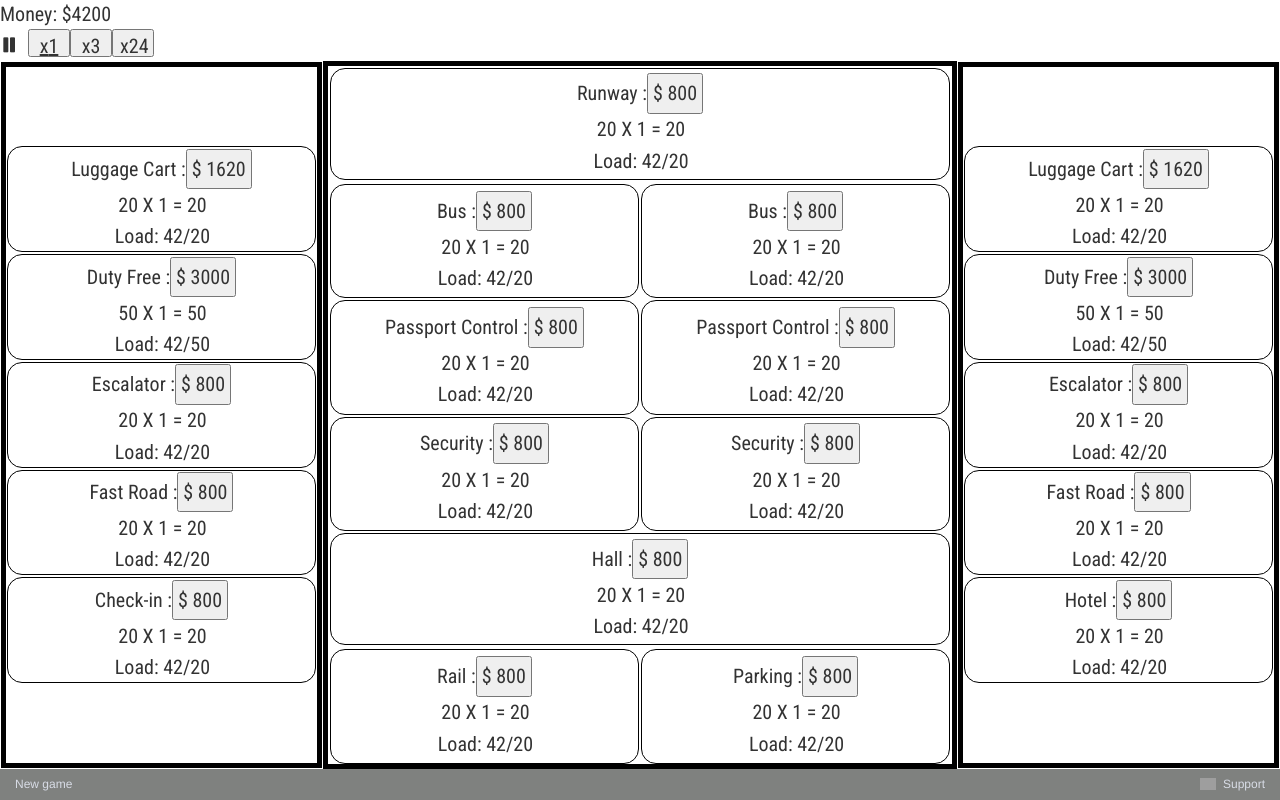
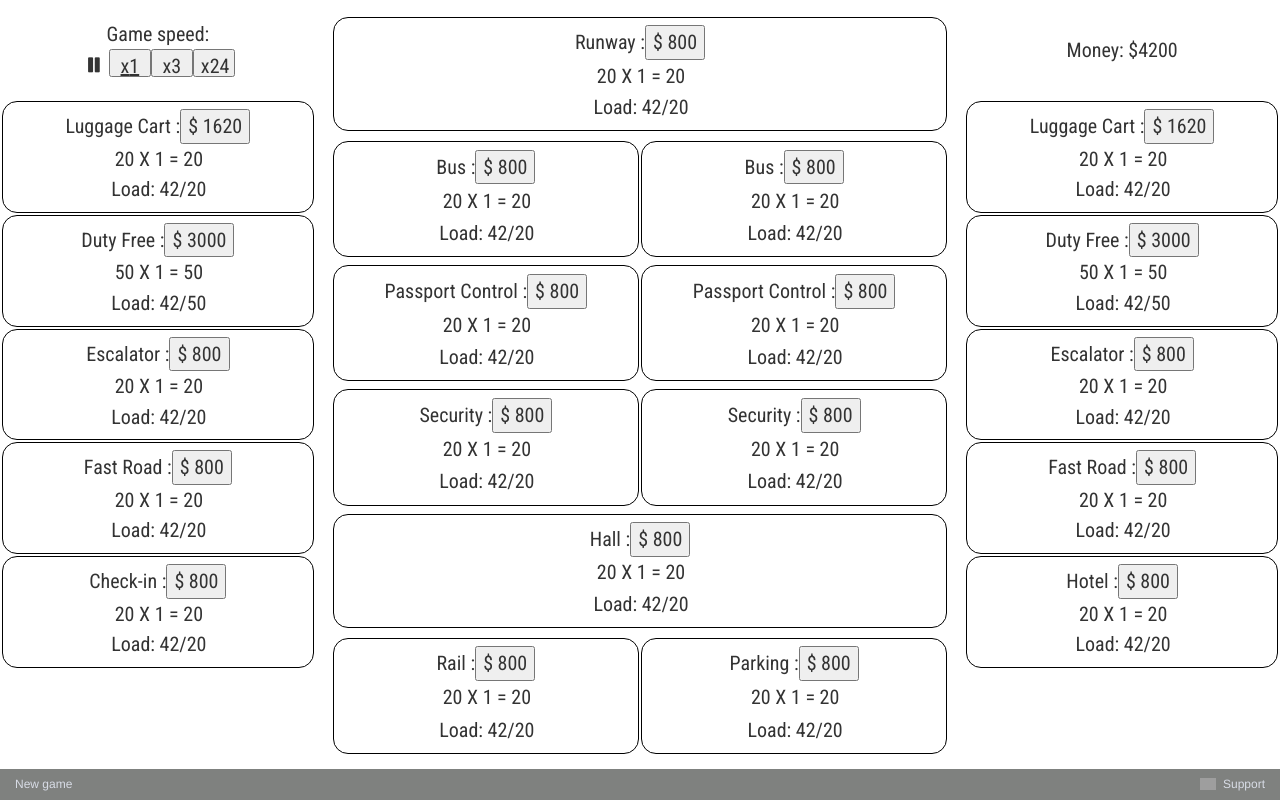
Before and after one commit to gapak/airport-simulator, a React (Create React App) app: page / in a window 1280 px wide. Built offline with nearby package versions, Linux system fonts and the light colour scheme; grey boxes are pictures that could not be loaded.

Commit message:
Make buttons disable if not enough money

```diff
--- a/src/App.js
+++ b/src/App.js
@@ -46,7 +46,7 @@ class App extends Component {
             return (item.isLocked && item.isLocked(this.state))
                 ? ''
                 :
-                <button style={{padding: '4px 4px'}}
+                <button
                         className={(item.isDisabled && item.isDisabled(this.state)) ? 'disabled' : (item.cost ? isEnough(this.state, item.cost) ? '' : 'disabled' : '')}
                         onClick={() => { this.gin.onClick(item); }}>
                     {item.name}
@@ -62,26 +62,24 @@ class App extends Component {
 
         let constructionBox = (item, key) =>
             <div key={item.key} className={item.key + " box smallBorders"}>
-                <div>
-                    <div className="box stretch">
-                        <div> { item.name } :
-                            <BuyGinButton item={item}/>
-                        </div>
-                        <div className="flex-container-column">{ item.bandwidth } X { state.constructions[item.key] } = {item.bandwidth * state.constructions[item.key]}</div>
-                        <div className="flex-container-column">Load: 42/{ item.bandwidth * state.constructions[item.key] }</div>
+                <div className="box">
+                    <div> { item.name } :
+                        <BuyGinButton item={item}/>
                     </div>
+                    <div className="flex-container-column">{ item.bandwidth } X { state.constructions[item.key] } = {item.bandwidth * state.constructions[item.key]}</div>
+                    <div className="flex-container-column">Load: 42/{ item.bandwidth * state.constructions[item.key] }</div>
                 </div>
             </div>;
 
         return (
             <div className="App">
-                <div>
-                    <div>Money: ${state.money}</div>
-                    <GinGameMenu state={state} gin={this.gin} speeds={[1, 3, 24]} />
-                </div>
                 <div id="container">
-                    <div className="flex-container-column boldBorders">
-                        <div className="box"></div>
+                    <div className="flex-container-column">
+                        <div className="box">
+                            <div> Game speed:
+                                <GinGameMenu state={state} gin={this.gin} speeds={[1, 3, 24]} />
+                            </div>
+                        </div>
 
                         {constructionBox(constructions.innerLuggageCart)}
                         {constructionBox(constructions.dutyFree)}
@@ -92,7 +90,7 @@ class App extends Component {
                         <div className="box"></div>
                     </div>
 
-                    <div className="wide boldBorders">
+                    <div className="wide fat">
                         <div className="box">
                             {constructionBox(constructions.runway)}
                         </div>
@@ -117,8 +115,10 @@ class App extends Component {
                         </div>
                     </div>
 
-                    <div className="flex-container-column boldBorders">
-                        <div className="box"></div>
+                    <div className="flex-container-column">
+                        <div className="box">
+                            <div>Money: ${state.money}</div>
+                        </div>
 
                         {constructionBox(constructions.outLuggageCart)}
                         {constructionBox(constructions.dutyFree)}
@@ -129,7 +129,9 @@ class App extends Component {
                         <div className="box"></div>
                     </div>
                 </div>
+
                 <GinFooter state={state} gin={this.gin} social_links={social_links} support={support}/>
+
             </div>
         );
     }
--- a/src/css/index.css
+++ b/src/css/index.css
@@ -17,6 +17,7 @@ html, body {
 .wide {
     display: flex;
     flex-direction: column;
+    padding: 3px;
     width: 200%;
 }
 
@@ -27,6 +28,7 @@ html, body {
 .splitOnTwoSides {
     display: flex;
     margin: 1px;
+    padding: 3px;
     height: 100%;
 }
 
@@ -37,13 +39,15 @@ html, body {
 .box {
     display: flex;
     flex-direction: column;
-    flex-wrap: nowrap;
     justify-content: space-around;
-    align-content: center;
-    align-items: stretch;
     text-align: center;
     margin: 1px;
     height: 100%;
+    padding: 3px;
+}
+
+.disabled {
+    color: #BCC5D6;
 }
 
 .stretch {
@@ -51,8 +55,13 @@ html, body {
     align-content: space-between;
 }
 
+.center {
+    display: flex;
+    justify-content: center;
+}
+
 .boldBorders {
-    border: 5px solid black;
+    border: 2px solid black;
 }
 
 .smallBorders {
```
Also changed, not shown: 1 other file (tests, documents, lock files or other folders).
